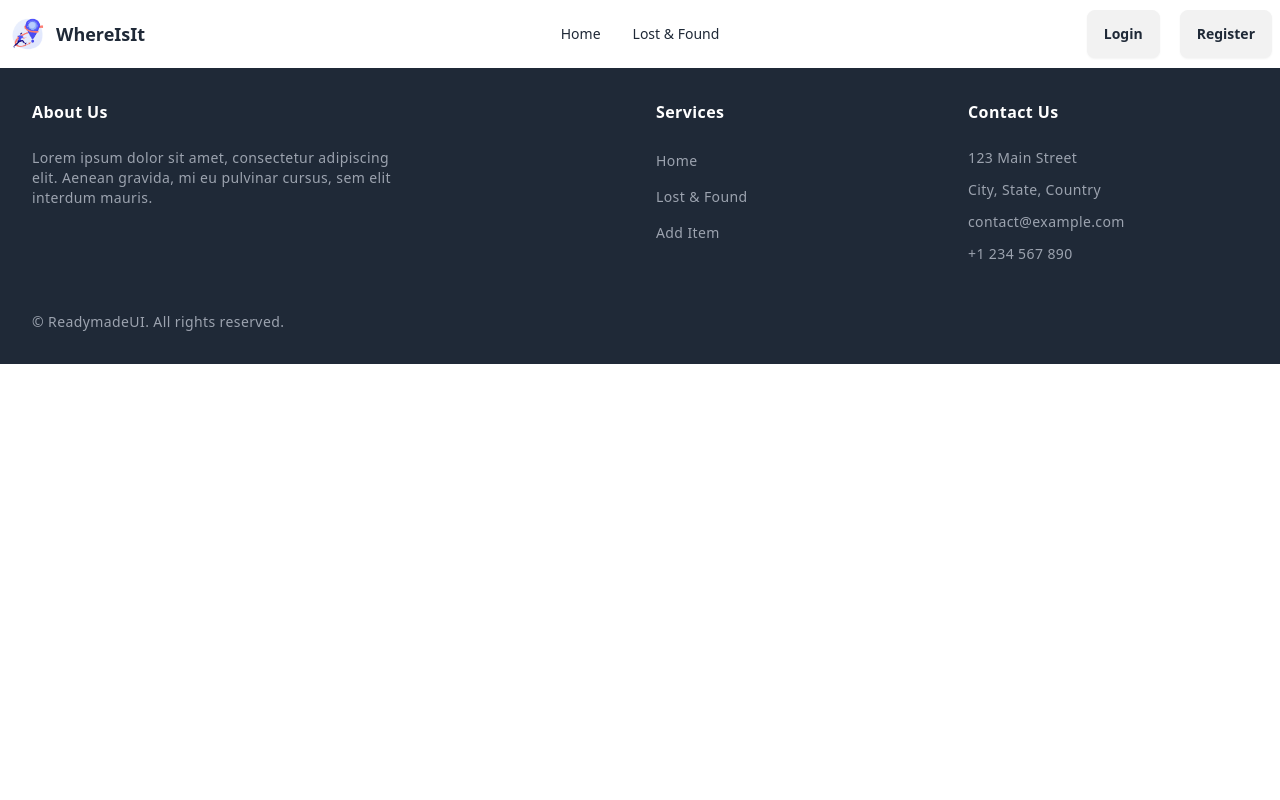
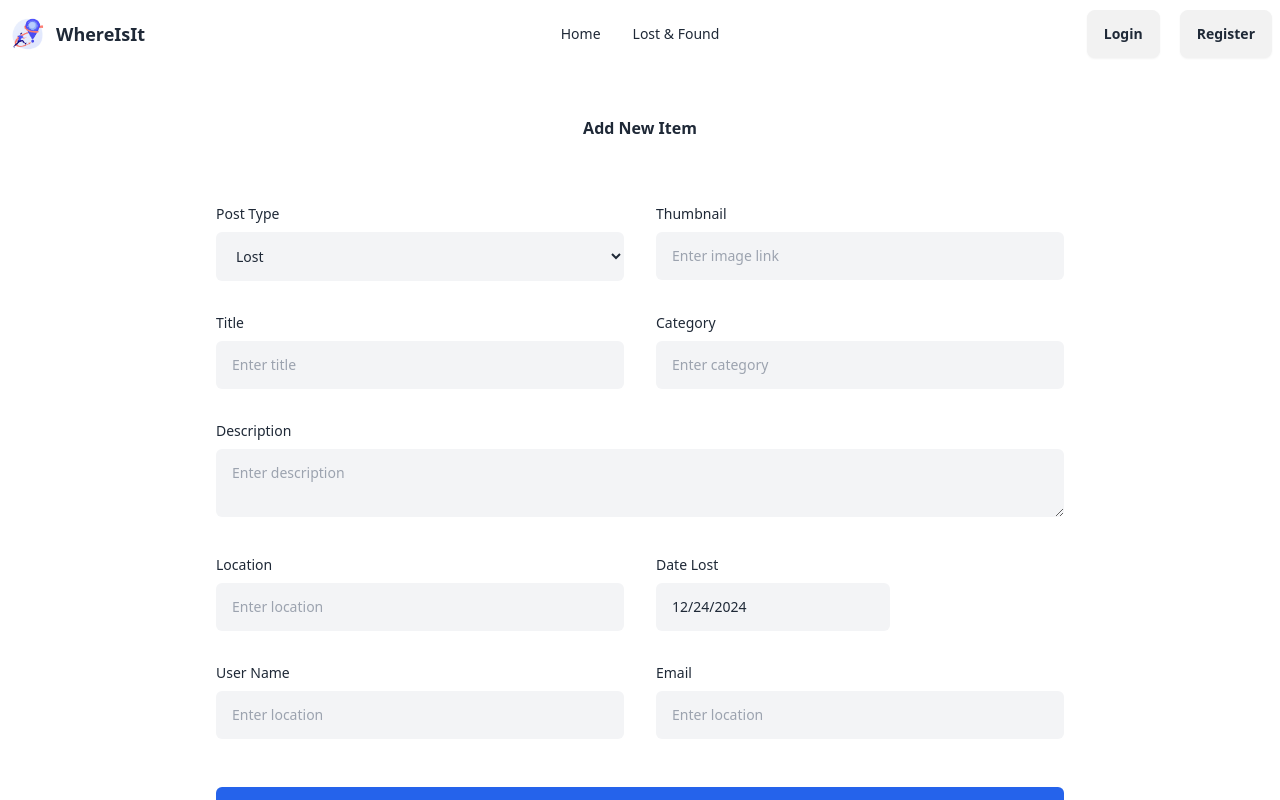
Before and after one commit to adnanmahmud0/Lost-and-Found, a React (Vite) app: page /add-items in a window 1280 px wide. Shown: the top 800 px of the page. Built offline with nearby package versions, Linux system fonts and the light colour scheme; no server answers.

Commit message:
add item is done

```diff
--- a/package.json
+++ b/package.json
@@ -14,6 +14,7 @@
     "localforage": "^1.10.0",
     "match-sorter": "^8.0.0",
     "react": "^18.3.1",
+    "react-datepicker": "^7.5.0",
     "react-dom": "^18.3.1",
     "react-icons": "^5.4.0",
     "react-router-dom": "^7.1.0",
--- a/src/component/page/addItem/AddItem.jsx
+++ b/src/component/page/addItem/AddItem.jsx
@@ -1,8 +1,81 @@
+import React, { useContext, useState } from 'react';
+import DatePicker from 'react-datepicker';
+import 'react-datepicker/dist/react-datepicker.css';
+import { AuthContext } from '../../authProvider/AuthProvider';
 
 const AddItem = () => {
+    const { user } = useContext(AuthContext);
+    const [dateLost, setDateLost] = useState(new Date());
+
+    const handleAddItem = (e) => {
+        e.preventDefault();
+        const postType = e.target.postType.value;
+        const thumbnail = e.target.thumbnail.value;
+        const title = e.target.title.value;
+        const category = e.target.category.value;
+        const description = e.target.description.value;
+        const location = e.target.location.value;
+        const xDateLost = dateLost;
+        const userName = e.target.username.value;
+        const email = e.target.email.value;
+
+        console.log(postType, thumbnail, title, category, description, location, xDateLost, userName, email);
+
+    }
+
     return (
-        <div>
-
+        <div className="max-w-4xl mx-auto p-6">
+            <div className="text-center mb-16">
+                <h4 className="text-gray-800 text-base font-semibold mt-6">Add New Item</h4>
+            </div>
+            <form onSubmit={handleAddItem}>
+                <div className="md:grid md:grid-cols-2 gap-8">
+                    <div>
+                        <label className="text-gray-800 text-sm mb-2 block">Post Type</label>
+                        <select required id='postType' name='postType' className="bg-gray-100 w-full text-gray-800 text-sm px-4 py-3.5 rounded-md focus:bg-transparent outline-blue-500 transition-all">
+                            <option value="Lost">Lost</option>
+                            <option value="Found">Found</option>
+                        </select>
+                    </div>
+                    <div>
+                        <label className="text-gray-800 text-sm mb-2 block">Thumbnail</label>
+                        <input required id='thumbnail' name='thumbnail' type="text" className="bg-gray-100 w-full text-gray-800 text-sm px-4 py-3.5 rounded-md focus:bg-transparent outline-blue-500 transition-all" placeholder="Enter image link" />
+                    </div>
+                    <div>
+                        <label className="text-gray-800 text-sm mb-2 block">Title</label>
+                        <input required id='title' name='title' type="text" className="bg-gray-100 w-full text-gray-800 text-sm px-4 py-3.5 rounded-md focus:bg-transparent outline-blue-500 transition-all" placeholder="Enter title" />
+                    </div>
+                    <div>
+                        <label className="text-gray-800 text-sm mb-2 block">Category</label>
+                        <input required id='category' name='category' type="text" className="bg-gray-100 w-full text-gray-800 text-sm px-4 py-3.5 rounded-md focus:bg-transparent outline-blue-500 transition-all" placeholder="Enter category" />
+                    </div>
+                    <div className='col-span-2'>
+                        <label className="text-gray-800 text-sm mb-2 block">Description</label>
+                        <textarea required id='description' name='description' className="bg-gray-100 w-full text-gray-800 text-sm px-4 py-3.5 rounded-md focus:bg-transparent outline-blue-500 transition-all" placeholder="Enter description"></textarea>
+                    </div>
+                    <div>
+                        <label className="text-gray-800 text-sm mb-2 block">Location</label>
+                        <input required id='location' name='location' type="text" className="bg-gray-100 w-full text-gray-800 text-sm px-4 py-3.5 rounded-md focus:bg-transparent outline-blue-500 transition-all" placeholder="Enter location" />
+                    </div>
+                    <div>
+                        <label className="text-gray-800 text-sm mb-2 block">Date Lost</label>
+                        <DatePicker id='location' name='location' selected={dateLost} onChange={(date) => setDateLost(date)} className="bg-gray-100 w-full text-gray-800 text-sm px-4 py-3.5 rounded-md focus:bg-transparent outline-blue-500 transition-all" />
+                    </div>
+                    <div>
+                        <label className="text-gray-800 text-sm mb-2 block">User Name</label>
+                        <input disabled required id='username' name='username' value={user?.displayName} type="text" className="bg-gray-100 w-full text-gray-800 text-sm px-4 py-3.5 rounded-md focus:bg-transparent outline-blue-500 transition-all" placeholder="Enter location" />
+                    </div>
+                    <div>
+                        <label className="text-gray-800 text-sm mb-2 block">Email</label>
+                        <input disabled required id='email' name='email' type="text" value={user?.email} className="bg-gray-100 w-full text-gray-800 text-sm px-4 py-3.5 rounded-md focus:bg-transparent outline-blue-500 transition-all" placeholder="Enter location" />
+                    </div>
+                </div>
+                <div className="!mt-12">
+                    <button type="submit" className="w-full py-3.5 px-7 text-sm font-semibold tracking-wider rounded-md text-white bg-blue-600 hover:bg-blue-700 focus:outline-none">
+                        Add Post
+                    </button>
+                </div>
+            </form>
         </div>
     );
 };
```
Also changed, not shown: 1 other file (tests, documents, lock files or other folders).
